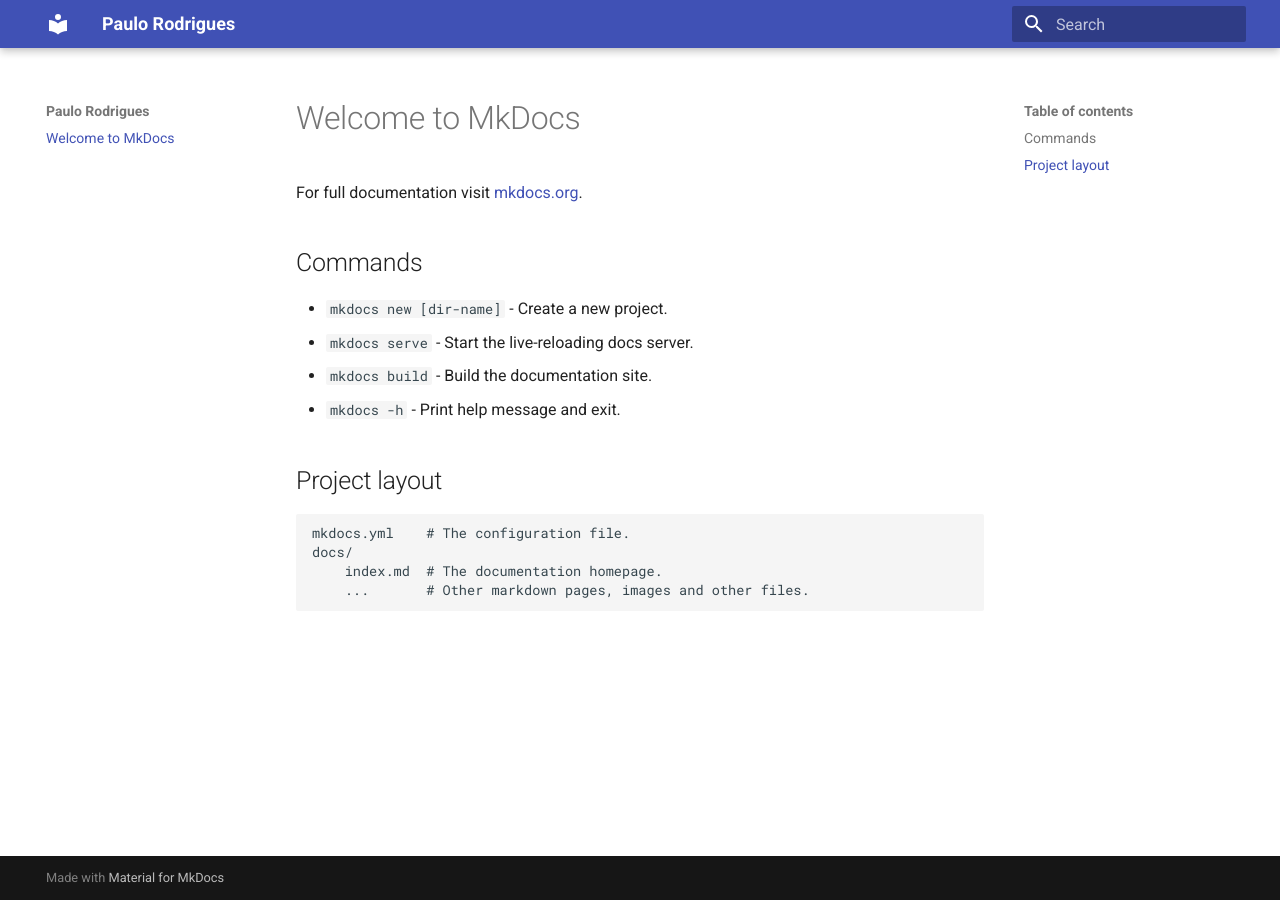
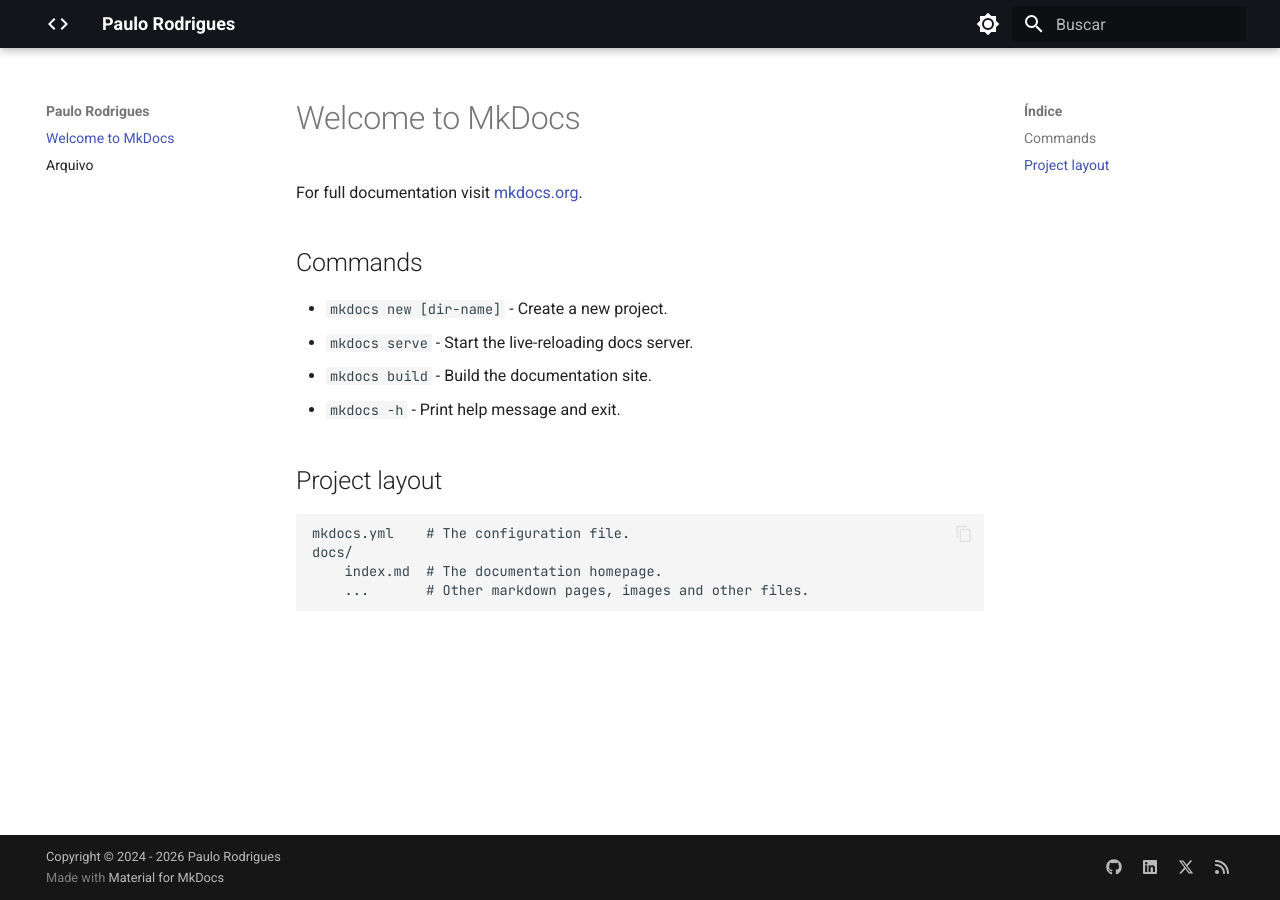
Before and after one commit to prodrigues1912/prodrigues1912.github.io, an MkDocs documentation site: the page built from docs/index.md, in a window 1280 px wide. Built offline with MkDocs 1.6.1 and Material for MkDocs 9.7.7, drawn with Linux system fonts in a browser that asks for light colours.

Commit message:
configure mkdocs material theme
- add navigation features (instant, tracking, top)
- add search improvements (suggest, highlight)
- add code features (copy button, annotate)
- add dark/light mode toggle
- add social links (github, linkedin, x, rss)
- add markdown extensions (highlight, superfences, tasklist, admonition)
- configure Roboto font and PT-BR language

```diff
--- a/mkdocs.yml
+++ b/mkdocs.yml
@@ -1,6 +1,64 @@
 site_name: Paulo Rodrigues
-site_description: My personal website
+site_description: Blog pessoal de Paulo Rodrigues. Notas e tutoriais sobre tecnologia e outros interesses.
 site_author: Paulo Rodrigues
 site_url: https://paulorodrigues.blog
 theme:
   name: material
+  icon:
+    logo: material/code-tags
+  features:
+    - navigation.instant
+    - navigation.tracking
+    - navigation.top
+    - search.suggest
+    - search.highlight
+    - content.code.copy
+    - content.code.annotate
+  palette:
+    - media: "(prefers-color-scheme: light)"
+      scheme: default
+      primary: black
+      accent: amber
+      toggle:
+        icon: material/brightness-7
+        name: Switch to dark mode
+    - media: "(prefers-color-scheme: dark)"
+      scheme: slate
+      primary: black
+      accent: amber
+      toggle:
+        icon: material/brightness-4
+        name: Switch to system preference
+  font:
+    text: Roboto
+    code: JetBrains Mono
+  language: "pt-BR"
+plugins:
+  - blog:
+      blog_dir: .
+  - search
+  - macros
+
+extra:
+  social:
+    - icon: fontawesome/brands/github
+      link: https://github.com/prodrigues1912
+    - icon: fontawesome/brands/linkedin
+      link: https://www.linkedin.com/in/prodrigues1912/
+    - icon: fontawesome/brands/x-twitter
+      link: https://x.com/prodrigues
+    - icon: fontawesome/solid/rss
+      link: /rss.xml
+
+copyright: Copyright &copy; 2024 - 2026 Paulo Rodrigues
+
+markdown_extensions:
+  - pymdownx.highlight:
+      anchor_linenums: true
+  - pymdownx.superfences
+  - pymdownx.tasklist:
+      custom_checkbox: true
+  - admonition
+  - pymdownx.details
+  - toc:
+      permalink: true
```
